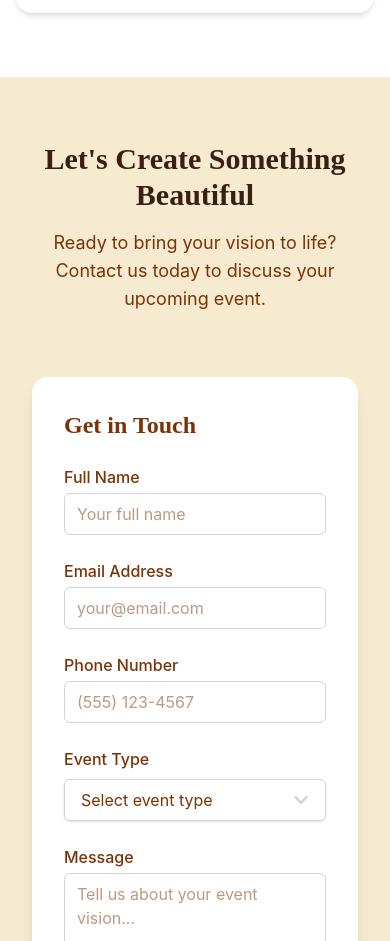
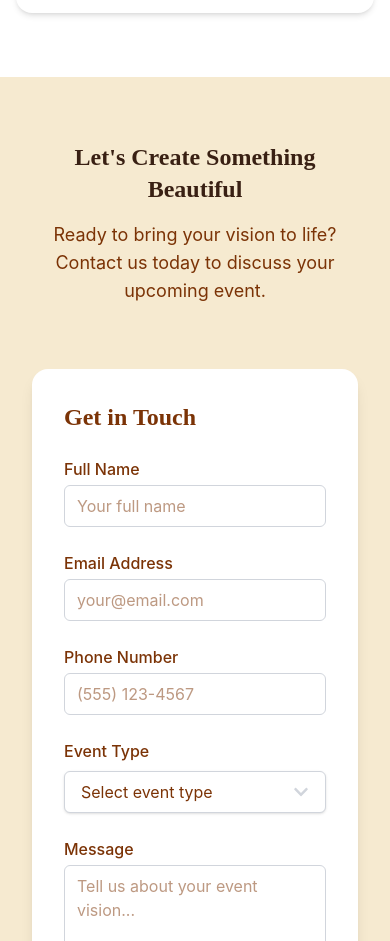
Before and after one commit to DanSev7/FevEventDecor, a React (Vite) app: page / in a window 390 px wide. Shown: the part 6538-7479 px from the top of the page. Built offline with nearby package versions, Linux system fonts and the light colour scheme; the HTML template or start-up script is replaced by a standard one.

Commit message:
edit text size

```diff
--- a/src/components/contact.jsx
+++ b/src/components/contact.jsx
@@ -50,7 +50,7 @@ export default function Contact() {
           viewport={{ once: true }}
           className="text-center mb-16"
         >
-          <h2 className="font-playfair text-3xl lg:text-5xl md:text-2xl sm:text-xl font-bold text-[#392013] dark:text-gray-200 mb-4">
+          <h2 className="font-playfair text-2xl lg:text-5xl md:text-2xl sm:text-xl font-bold text-[#392013] dark:text-gray-200 mb-4">
             Let's Create Something Beautiful
           </h2>
           <p className="text-lg text-amber-900 dark:text-yellow-100 max-w-2xl mx-auto">
```
